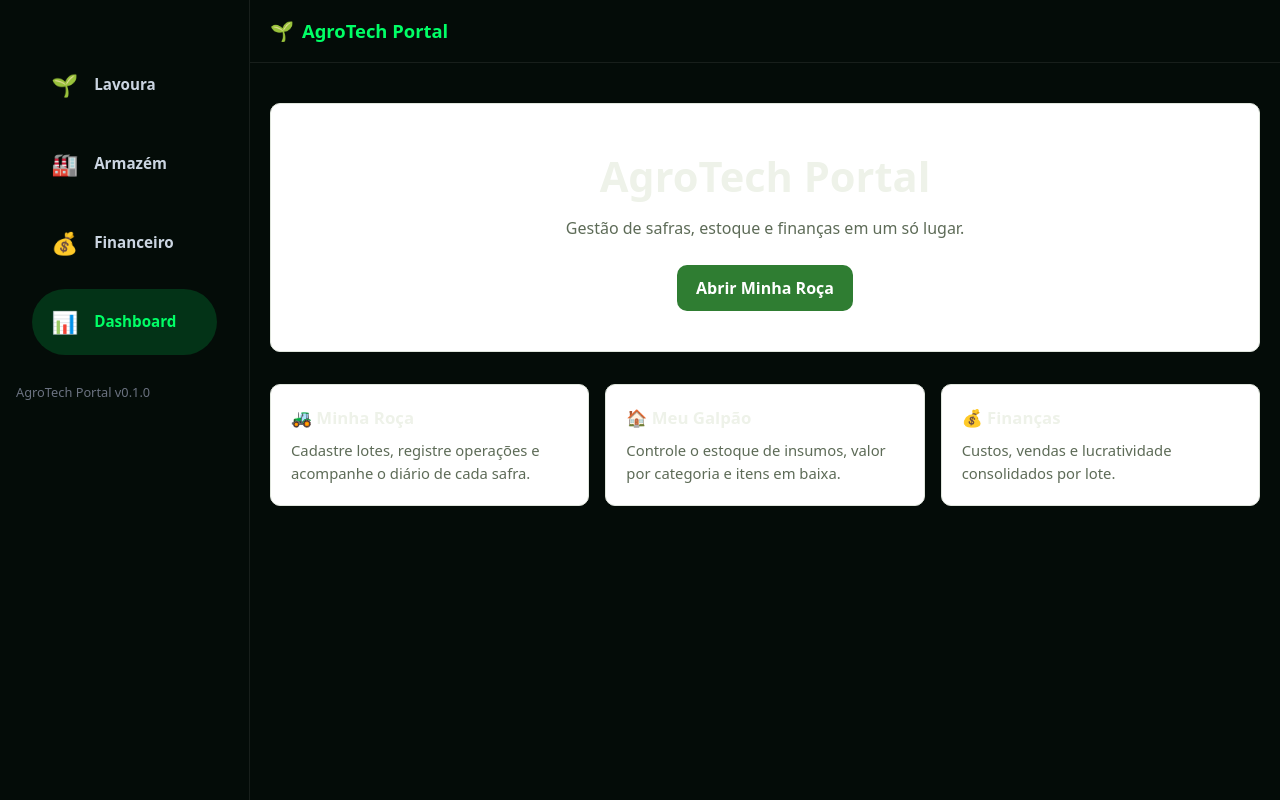
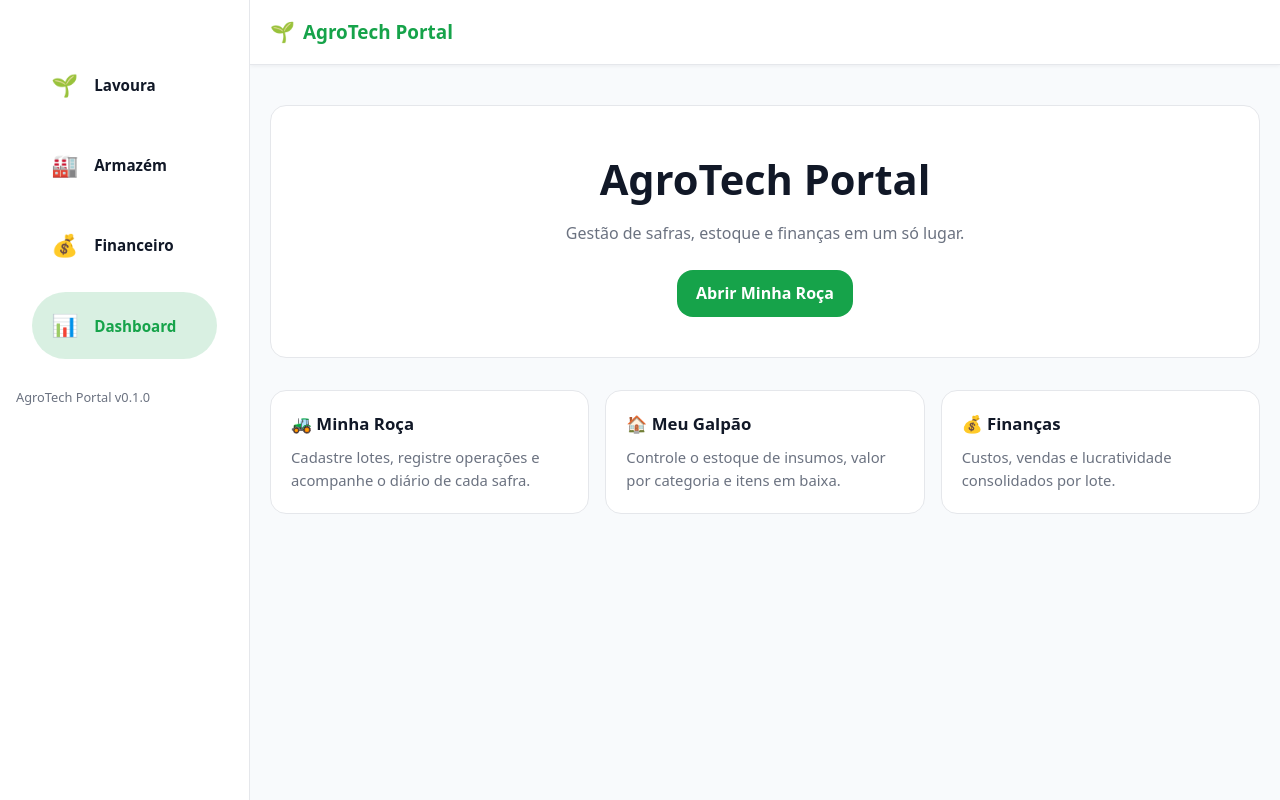
Before and after one commit to alexandrelixinski/agrotech-portal, a React (Vite) app: page / in a window 1280 px wide. Built offline with nearby package versions, Linux system fonts and the light colour scheme; no server answers.

Commit message:
fix:correcao-form-novo-lote-layout

```diff
--- a/src/pages/RocaPage.tsx
+++ b/src/pages/RocaPage.tsx
@@ -4,24 +4,31 @@ import { NovoLoteForm } from '@/components/roca/NovoLoteForm'
 import { useEstoque } from '@/hooks/useEstoque'
 import { useLotes } from '@/hooks/useLotes'
 
-const NEON_GREEN = '#00FF66'
-const FILTERS = ['Todos', 'Soja', 'Milho', 'Algodão'] as const
-type Filtro = typeof FILTERS[number]
-
 export function RocaPage() {
   const { lotes, loading, error, refetch: refetchLotes } = useLotes()
   const { itens: itensEstoque, refetch: refetchEstoque } = useEstoque()
 
-  const [activeFilter, setActiveFilter] = useState<Filtro>('Todos')
+  const [activeFilter, setActiveFilter] = useState<string>('Todos')
 
   const listaLotes = lotes ?? []
   const totalLotes = listaLotes.length
-  const plantiosAtivos = listaLotes.length // TODO: ajustar quando houver campo de status
+  const areaTotalHa = useMemo(
+    () => listaLotes.reduce((total, lote) => total + Number(lote.areaHectares || 0), 0),
+    [listaLotes]
+  )
 
-  const areaTotalHa = useMemo(
-    () => listaLotes.reduce((soma, lote) => soma + Number(lote.areaHectares || 0), 0),
-    [listaLotes],
-  )
+  const culturasDisponiveis = useMemo(() => {
+    const culturasSet = new Set<string>()
+    listaLotes.forEach((lote) => {
+      if (lote.cultura && lote.cultura.trim() !== '') {
+        culturasSet.add(lote.cultura.trim())
+      }
+    })
+    return ['Todos', ...Array.from(culturasSet)]
+  }, [listaLotes])
+
+  const culturasDistintas = Math.max(0, culturasDisponiveis.length - 1)
+  const ultimoLote = listaLotes[0]
 
   const lotesFiltrados = useMemo(() => {
     if (activeFilter === 'Todos') return listaLotes
@@ -33,50 +40,21 @@ export function RocaPage() {
       <div className="roca-page__inner">
         <header className="roca-page__header">
           <div>
+            <p className="roca-page__eyebrow">Minha Roça</p>
             <h1 className="roca-page__title">Lavoura</h1>
-            <p className="roca-page__subtitle">Gestão de plantio, lotes e aplicações</p>
+            <p className="roca-page__subtitle">Controle seus lotes, acompanhe áreas e organize operações com clareza.</p>
           </div>
           <span className="roca-page__tag">Safra 25/26</span>
         </header>
 
-        <div className="roca-summary-grid">
-          <div className="roca-summary-card">
-            <span className="roca-summary-card__value" style={{ color: NEON_GREEN }}>
-              {totalLotes}
-            </span>
-            <span className="roca-summary-card__label">Total de Lotes</span>
-          </div>
-
-          <div className="roca-summary-card">
-            <span className="roca-summary-card__value" style={{ color: NEON_GREEN }}>
-              {areaTotalHa.toFixed(1)} ha
-            </span>
-            <span className="roca-summary-card__label">Área Plantada</span>
-          </div>
-
-          <div className="roca-summary-card">
-            <span className="roca-summary-card__value" style={{ color: NEON_GREEN }}>
-              {plantiosAtivos}
-            </span>
-            <span className="roca-summary-card__label">Plantios Ativos</span>
-          </div>
-
-          <div className="roca-summary-card">
-            <span className="roca-summary-card__value" style={{ color: NEON_GREEN }}>
-              5
-            </span>
-            <span className="roca-summary-card__label">Aplicações Agendadas</span>
-          </div>
-        </div>
-
         <div className="roca-filters">
-          {FILTERS.map((filter) => {
+          {culturasDisponiveis.map((filter) => {
             const isActive = filter === activeFilter
             return (
               <button
                 key={filter}
                 type="button"
-                className={`roca-filter-button ${isActive ? 'roca-filter-button--active' : ''}`}
+                className={`roca-filter-chip ${isActive ? 'roca-filter-chip--active' : ''}`}
                 onClick={() => setActiveFilter(filter)}
               >
                 {filter}
@@ -85,8 +63,58 @@ export function RocaPage() {
           })}
         </div>
 
-        <div className="roca-form-wrapper">
-          <NovoLoteForm onCreated={refetchLotes} />
+        <div className="roca-summary-grid">
+          <div className="roca-summary-card">
+            <span className="roca-summary-card__title">Total de lotes</span>
+            <strong>{totalLotes}</strong>
+          </div>
+          <div className="roca-summary-card">
+            <span className="roca-summary-card__title">Área plantada</span>
+            <strong>{areaTotalHa.toFixed(1)} ha</strong>
+          </div>
+          <div className="roca-summary-card">
+            <span className="roca-summary-card__title">Culturas distintas</span>
+            <strong>{culturasDistintas}</strong>
+          </div>
+          <div className="roca-summary-card">
+            <span className="roca-summary-card__title">Último lote</span>
+            <strong>{ultimoLote?.cultura ?? 'Nenhum'}</strong>
+          </div>
+        </div>
+
+        <div className="roca-main-grid">
+          <div className="roca-panel roca-panel--form">
+            <div className="roca-panel__header">
+              <h2>Criar novo lote</h2>
+              <p>Preencha os dados principais e mantenha o controle do seu plantio.</p>
+            </div>
+            <NovoLoteForm
+              onCreated={refetchLotes}
+              culturaPadrao={activeFilter !== 'Todos' ? activeFilter : undefined}
+            />
+          </div>
+
+          <div className="roca-panel roca-panel--list">
+            <div className="roca-panel__header roca-panel__header--compact">
+              <div>
+                <h2>Lotes cadastrados</h2>
+                <p>Lista de lotes atualizada para acesso rápido.</p>
+              </div>
+              <div className="roca-filter-group">
+                {culturasDisponiveis.map((filter) => {
+                  const isActive = filter === activeFilter
+                  return (
+                    <button
+                      key={filter}
+                      type="button"
+                      className={`roca-filter-chip ${isActive ? 'roca-filter-chip--active' : ''}`}
+                      onClick={() => setActiveFilter(filter)}
+                    >
+                      {filter}
+                    </button>
+                  )
+                })}
+              </div>
             </div>
 
             {loading ? <p className="roca-page__status">Carregando lotes...</p> : null}
@@ -98,7 +126,11 @@ export function RocaPage() {
 
             {!loading && !error ? (
               lotesFiltrados.length === 0 ? (
-            <p className="roca-page__empty">Nenhum lote encontrado para esta cultura.</p>
+                <p className="roca-page__empty">
+                  {activeFilter === 'Todos'
+                    ? 'Nenhum lote cadastrado. Cadastre o primeiro lote para começar.'
+                    : `Nenhum lote encontrado para a cultura "${activeFilter}".`}
+                </p>
               ) : (
                 <div className="roca-lote-list">
                   {lotesFiltrados.map((lote) => (
@@ -115,6 +147,8 @@ export function RocaPage() {
               )
             ) : null}
           </div>
+        </div>
+      </div>
     </section>
   )
 }
--- a/src/styles/global.css
+++ b/src/styles/global.css
@@ -1,47 +1,27 @@
 :root {
-  --color-bg: #f6f8f5;
+  --color-bg: #f8fafc;
   --color-surface: #ffffff;
-  --color-border: #e0e6dd;
-  --color-text: #1c2418;
-  --color-muted: #5d6b57;
-  --color-primary: #2f7d32;
-  --color-primary-dark: #24632a;
-  --radius: 10px;
-  --max-width: 1080px;
-  --color-danger: #b42318;
-  --color-danger-bg: rgba(220, 38, 38, 0.1);
-  --color-warning: #92400e;
-  --color-warning-bg: rgba(217, 119, 6, 0.12);
+  --color-border: #e5e7eb;
+  --color-text: #111827;
+  --color-muted: #6b7280;
+  --color-primary: #16a34a;
+  --color-primary-dark: #15803d;
+  --radius: 16px;
+  --max-width: 1180px;
+  --color-danger: #ef4444;
+  --color-danger-bg: rgba(239, 68, 68, 0.12);
+  --color-warning: #f59e0b;
+  --color-warning-bg: rgba(245, 158, 11, 0.14);
 
-  /* Paleta categórica (5 slots, ordem fixa — ver skill dataviz) */
-  --series-1: #2a78d6;
-  --series-2: #eb6834;
-  --series-3: #1baf7a;
-  --series-4: #eda100;
-  --series-5: #e87ba4;
+  /* Paleta categórica (5 slots, ordem fixa) */
+  --series-1: #2563eb;
+  --series-2: #f97316;
+  --series-3: #10b981;
+  --series-4: #eab308;
+  --series-5: #ec4899;
 
   font-family: system-ui, -apple-system, 'Segoe UI', Roboto, sans-serif;
-  color-scheme: light dark;
-}
-
-@media (prefers-color-scheme: dark) {
-  :root {
-    --color-bg: #14170f;
-    --color-surface: #1d2118;
-    --color-border: #2f3529;
-    --color-text: #eef2e9;
-    --color-muted: #a9b5a2;
-    --color-primary: #6cc36f;
-    --color-primary-dark: #57a95a;
-    --color-danger: #f87171;
-    --color-warning: #fbbf24;
-
-    --series-1: #3987e5;
-    --series-2: #d95926;
-    --series-3: #199e70;
-    --series-4: #c98500;
-    --series-5: #d55181;
-  }
+  color-scheme: light;
 }
 
 * {
@@ -81,8 +61,9 @@ a {
 
 /* Header */
 .app-header {
-  background-color: #040c08;
-  border-bottom: 1px solid rgba(255, 255, 255, 0.08);
+  background-color: var(--color-surface);
+  border-bottom: 1px solid var(--color-border);
+  box-shadow: 0 1px 4px rgba(15, 23, 42, 0.06);
 }
 
 .app-header__inner {
@@ -99,12 +80,12 @@ a {
   align-items: center;
   gap: 0.5rem;
   font-weight: 700;
-  font-size: 1.15rem;
-  color: #00ff66;
+  font-size: 1.18rem;
+  color: var(--color-primary);
 }
 
 .app-header__logo {
-  font-size: 1.2rem;
+  font-size: 1.25rem;
 }
 
 /* Footer / Bottom nav / Sidebar */
@@ -113,14 +94,13 @@ a {
   left: 0;
   right: 0;
   bottom: 0;
-  background-color: #040c08;
-  border-top: 1px solid rgba(255, 255, 255, 0.08);
+  background-color: var(--color-surface);
+  border-top: 1px solid var(--color-border);
   z-index: 9999;
-  box-shadow: 0 -4px 12px rgba(0, 0, 0, 0.6);
   display: flex;
   flex-direction: column;
   align-items: center;
-  padding: 0.5rem 0 0 0;
+  padding: 0.75rem 0 0 0;
 }
 
 .app-footer__toggle-row {
@@ -139,16 +119,16 @@ a {
   width: 100%;
   max-width: 220px;
   padding: 0.85rem 1rem;
-  border: 1px solid rgba(255, 255, 255, 0.12);
+  border: 1px solid var(--color-border);
   border-radius: 999px;
-  background: rgba(255, 255, 255, 0.04);
-  color: #cbd5e1;
+  background: var(--color-surface);
+  color: var(--color-text);
   font-weight: 700;
   cursor: pointer;
 }
 
 .app-footer__toggle:hover {
-  background: rgba(255, 255, 255, 0.08);
+  background: rgba(22, 163, 74, 0.08);
 }
 
 .app-footer__toggle-icon {
@@ -187,25 +167,25 @@ a {
   align-items: center;
   justify-content: center;
   text-decoration: none;
-  color: #cbd5e1;
+  color: var(--color-muted);
   font-size: 0.78rem;
   font-weight: 700;
   gap: 0.2rem;
-  padding: 8px 10px;
-  border-radius: 16px;
+  padding: 10px 12px;
+  border-radius: 18px;
   width: 100%;
   transition: background-color 0.2s ease, color 0.2s ease, transform 0.2s ease;
 }
 
 .app-footer__link:hover {
-  color: #ffffff;
-  background-color: rgba(255, 255, 255, 0.06);
+  color: var(--color-text);
+  background-color: rgba(15, 23, 42, 0.04);
   transform: translateY(-1px);
 }
 
 .app-footer__link--active {
-  color: #00ff66;
-  background-color: rgba(0, 255, 102, 0.14);
+  color: var(--color-primary);
+  background-color: rgba(22, 163, 74, 0.16);
 }
 
 .app-footer__icon {
@@ -214,7 +194,7 @@ a {
 
 .app-footer__meta {
   font-size: 0.72rem;
-  color: #6b7280;
+  color: var(--color-muted);
   text-align: center;
   padding: 0.35rem 0 0.6rem;
 }
@@ -229,11 +209,12 @@ a {
     width: 250px;
     min-width: 250px;
     border-top: none;
-    border-right: 1px solid rgba(255, 255, 255, 0.08);
+    border-right: 1px solid var(--color-border);
     box-shadow: none;
     padding: 2rem 0 1rem;
     align-items: stretch;
     gap: 1rem;
+    background-color: var(--color-surface);
   }
 
   .app-footer__toggle-row {
@@ -262,17 +243,18 @@ a {
     font-size: 0.95rem;
     border-radius: 999px;
     width: auto;
-    color: #cbd5e1;
+    color: var(--color-text);
     margin: 0 1rem;
+    background: transparent;
   }
 
   .app-footer__link:hover {
-    background-color: rgba(255, 255, 255, 0.06);
+    background-color: rgba(15, 23, 42, 0.04);
   }
 
   .app-footer__link--active {
-    color: #00ff66;
-    background-color: rgba(0, 255, 102, 0.16);
+    color: var(--color-primary);
+    background-color: rgba(22, 163, 74, 0.16);
   }
 
   .app-footer__icon {
@@ -283,6 +265,7 @@ a {
     text-align: left;
     padding: 0 1rem 0;
     font-size: 0.8rem;
+    color: var(--color-muted);
   }
 
   .app-shell {
@@ -294,16 +277,16 @@ a {
 body {
   margin: 0;
   min-height: 100vh;
-  background-color: #040c08;
-  color: #eef2e9;
-  line-height: 1.55;
+  background-color: var(--color-bg);
+  color: var(--color-text);
+  line-height: 1.6;
 }
 
 .app-shell {
   display: flex;
   flex-direction: column;
   min-height: 100vh;
-  background-color: #040c08;
+  background-color: var(--color-bg);
 }
 
 .app-main {
@@ -710,47 +693,74 @@ body {
 .roca-page {
   min-height: 100vh;
   padding: 1rem;
-  background-color: #040c08;
-  color: #ffffff;
+  background-color: var(--color-bg);
+  color: var(--color-text);
 }
 
 .roca-page__inner {
-  max-width: 1024px;
+  max-width: 1120px;
   margin: 0 auto;
 }
 
 .roca-page__header {
   display: flex;
   flex-direction: column;
-  gap: 0.75rem;
+  gap: 1rem;
   margin-bottom: 1.5rem;
+}
+
+.roca-page__eyebrow {
+  margin: 0;
+  color: var(--color-muted);
+  font-size: 0.9rem;
+  text-transform: uppercase;
+  letter-spacing: 0.12em;
 }
 
 .roca-page__title {
   margin: 0;
-  font-size: 2rem;
-  font-weight: 700;
+  font-size: clamp(2rem, 2.8vw, 2.6rem);
+  font-weight: 800;
   letter-spacing: -0.03em;
-  color: #00ff66;
 }
 
 .roca-page__subtitle {
   margin: 0;
-  color: #c4d7c0;
+  max-width: 44rem;
+  color: var(--color-muted);
+  line-height: 1.7;
 }
 
 .roca-page__tag {
   display: inline-flex;
   align-items: center;
   justify-content: center;
-  padding: 0.35rem 0.85rem;
+  padding: 0.5rem 0.95rem;
   border-radius: 999px;
-  background: #121614;
-  border: 1px solid rgba(0, 255, 102, 0.7);
-  color: #00ff66;
-  font-size: 0.75rem;
-  font-weight: 600;
+  background: rgba(22, 163, 74, 0.12);
+  color: var(--color-primary);
+  font-size: 0.8rem;
+  font-weight: 700;
   width: fit-content;
+}
+
+.roca-page__header-actions {
+  display: flex;
+  flex-direction: column;
+  gap: 1rem;
+}
+
+.roca-summary-inline {
+  display: grid;
+  grid-template-columns: repeat(2, minmax(0, 1fr));
+  gap: 0.75rem;
+}
+
+.roca-summary-inline__label {
+  display: block;
+  color: var(--color-muted);
+  font-size: 0.8rem;
+  margin-bottom: 0.25rem;
 }
 
 .roca-summary-grid {
@@ -761,62 +771,103 @@ body {
 }
 
 .roca-summary-card {
-  background: #121614;
-  border: 1px solid rgba(255, 255, 255, 0.08);
+  background: var(--color-surface);
+  border: 1px solid var(--color-border);
   border-radius: 1rem;
-  padding: 1rem;
+  padding: 1.25rem;
   display: flex;
   flex-direction: column;
-  gap: 0.5rem;
-  min-height: 90px;
+  gap: 0.35rem;
+  min-height: 110px;
 }
 
-.roca-summary-card__value {
-  font-size: 1.75rem;
-  font-weight: 700;
+.roca-summary-card__title {
+  color: var(--color-muted);
+  font-size: 0.9rem;
 }
 
-.roca-summary-card__label {
-  color: #9ca3af;
-  font-size: 0.85rem;
+.roca-summary-card strong {
+  font-size: 1.55rem;
+  font-weight: 800;
+}
+
+.roca-main-grid {
+  display: grid;
+  gap: 1.5rem;
+}
+
+.roca-panel {
+  background: var(--color-surface);
+  border: 1px solid var(--color-border);
+  border-radius: 1.25rem;
+  padding: 1.5rem;
+}
+
+.roca-panel__header {
+  display: flex;
+  flex-direction: column;
+  gap: 0.75rem;
+  margin-bottom: 1.25rem;
+}
+
+.roca-panel__header--compact {
+  flex-direction: column;
+  gap: 1rem;
+}
+
+.roca-panel__header h2 {
+  margin: 0;
+  font-size: 1.2rem;
+}
+
+.roca-panel__header p {
+  margin: 0;
+  color: var(--color-muted);
+}
+
+.roca-filter-group {
+  display: flex;
+  flex-wrap: wrap;
+  gap: 0.75rem;
 }
 
 .roca-filters {
   display: flex;
+  flex-wrap: wrap;
   gap: 0.75rem;
   overflow-x: auto;
   padding-bottom: 0.5rem;
   margin-bottom: 1.5rem;
 }
 
-.roca-filter-button {
-  border: 1px solid rgba(255, 255, 255, 0.08);
+.roca-filter-chip {
+  border: 1px solid var(--color-border);
   border-radius: 999px;
-  background: #1b1f1c;
-  color: #9ca3af;
-  padding: 0.55rem 1rem;
-  font-size: 0.9rem;
+  background: var(--color-bg);
+  color: var(--color-text);
+  padding: 0.65rem 1rem;
+  font-size: 0.95rem;
   cursor: pointer;
-  white-space: nowrap;
+  transition: background-color 0.2s ease, color 0.2s ease, transform 0.2s ease;
 }
 
-.roca-filter-button--active {
-  background: #00ff66;
-  color: #000000;
-  border-color: rgba(0, 255, 102, 0.7);
+.roca-filter-chip:hover {
+  background-color: rgba(22, 163, 74, 0.08);
 }
 
-.roca-form-wrapper {
-  margin-bottom: 1.5rem;
+.roca-filter-chip--active {
+  background-color: rgba(22, 163, 74, 0.16);
+  border-color: rgba(22, 163, 74, 0.4);
+  color: var(--color-primary);
 }
 
 .roca-page__status,
 .roca-page__empty {
-  color: #c4d7c0;
-  background: #121614;
-  border: 1px solid rgba(255, 255, 255, 0.08);
+  color: var(--color-text);
+  background: var(--color-surface);
+  border: 1px solid var(--color-border);
   border-radius: 1rem;
-  padding: 1rem;
+  padding: 1.25rem;
   text-align: center;
   margin-bottom: 1.5rem;
 }
@@ -842,4 +893,13 @@ body {
   .roca-summary-grid {
     grid-template-columns: repeat(4, minmax(0, 1fr));
   }
+
+  .roca-main-grid {
+    grid-template-columns: 1.1fr 1fr;
+    align-items: start;
+  }
+
+  .roca-page__header-actions {
+    align-items: flex-end;
+  }
 }
```
Also changed, not shown: src/components/roca/NovoLoteForm.tsx (+61 -35 lines). Lines whose indentation alone changed are shown as unchanged.
